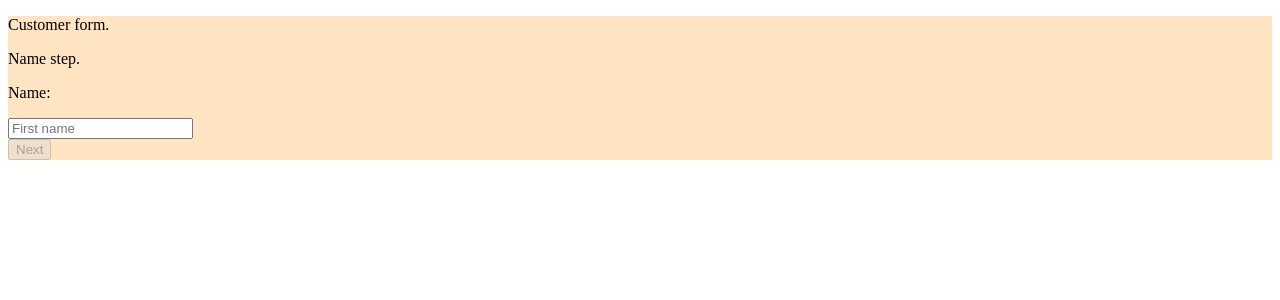
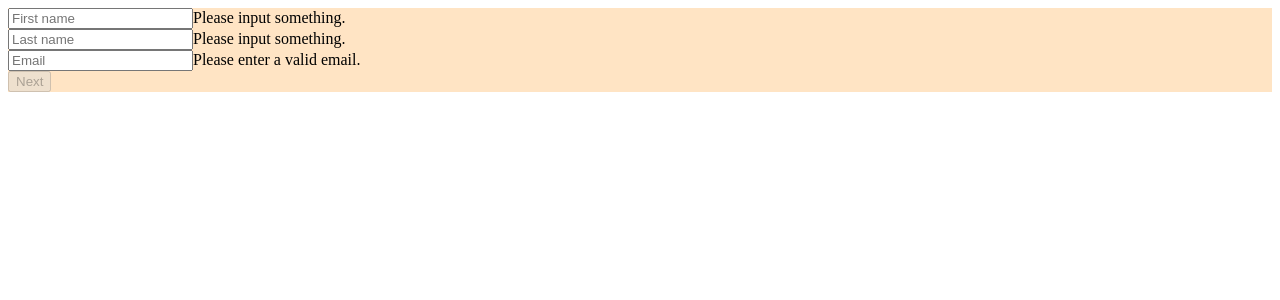
Before and after one commit to PW-kirylvolkau/Tuesday_Kiryl_Volkau, a React (Create React App) app in the folder lab4/: page / in a window 1280 px wide. Shown: the top 300 px of the page. Built offline with nearby package versions, Linux system fonts and the light colour scheme.

Commit message:
L4: added NameStep.

```diff
--- a/lab4/src/components/CustomerForm/CustomerForm.tsx
+++ b/lab4/src/components/CustomerForm/CustomerForm.tsx
@@ -11,16 +11,18 @@ const CustomerForm: React.FC<unknown> = () => {
     // hooks for the state (data submitted in input
     const [firstName, setFirstName] = useState<string>('');
     const [lastName, setLastName] = useState<string>('');
-
+    const [email, setEmail] = useState<string>('');
 
     return(
         <div>
-            <p>Customer form.</p>
             <NameStep
                 onClicked={() => setAddress(true)}
                 firstName={firstName}
                 onNameChange={(name:string) => setFirstName(name)}
                 lastName={lastName}
+                onLastNameChange={(lastName:string) => setLastName(lastName)}
+                email={email}
+                onEmailChange={(email:string) => setEmail(email)}
             />
             {address && <AddressStep onClicked={() => setSummary(true)}/>}
             {summary && <SummaryStep />}
--- a/lab4/src/components/CustomerForm/NameStep/NameStep.tsx
+++ b/lab4/src/components/CustomerForm/NameStep/NameStep.tsx
@@ -3,29 +3,54 @@ import React from 'react';
 interface NameStepProps {
     onClicked: () => void,
     onNameChange: (name: string) => void,
+    onLastNameChange: (lastName: string) => void,
+    onEmailChange: (email: string) => void,
     firstName: string,
-    lastName: string
-};
+    lastName: string,
+    email: string
+}
 
 const NameStep: React.FC<NameStepProps> = (props) => {
+    const isFirstNameValid = ():boolean => !(props.firstName === '');
+    const isLastNameValid = ():boolean => !(props.lastName === '');
+    const isEmailValid = ():boolean => {
+        const emailFormat = /^[a-zA-Z0-9.!#$%&'*+/=?^_`{|}~-]+@[a-zA-Z0-9-]+(?:\.[a-zA-Z0-9-]+)*$/;
+        return emailFormat.test(props.email);
+    }
+
     function isValid(): boolean {
-        if(props.firstName === '') {
-            return false;
-        }
-        return true;
+       return isFirstNameValid() && isLastNameValid() && isEmailValid();
     }
 
     return(
         <div>
-            <p>Name step.</p>
-            <p>Name: {props.firstName}</p>
             <input
                 type="text"
                 value={props.firstName}
                 onChange={(e) => props.onNameChange(e.target.value)}
                 placeholder="First name"
             />
+            {!isFirstNameValid() && <span>Please input something.</span>}
             <br/>
+
+            <input
+                type="text"
+                value={props.lastName}
+                onChange={(e) => props.onLastNameChange(e.target.value)}
+                placeholder="Last name"
+            />
+            {!isLastNameValid() && <span>Please input something.</span>}
+            <br/>
+
+            <input
+                type="text"
+                value={props.email}
+                onChange={(e) => props.onEmailChange(e.target.value)}
+                placeholder="Email"
+            />
+            {!isEmailValid() && <span>Please enter a valid email.</span>}
+            <br/>
+
             <button
                 onClick={() => props.onClicked()}
                 disabled={!isValid()}
```
